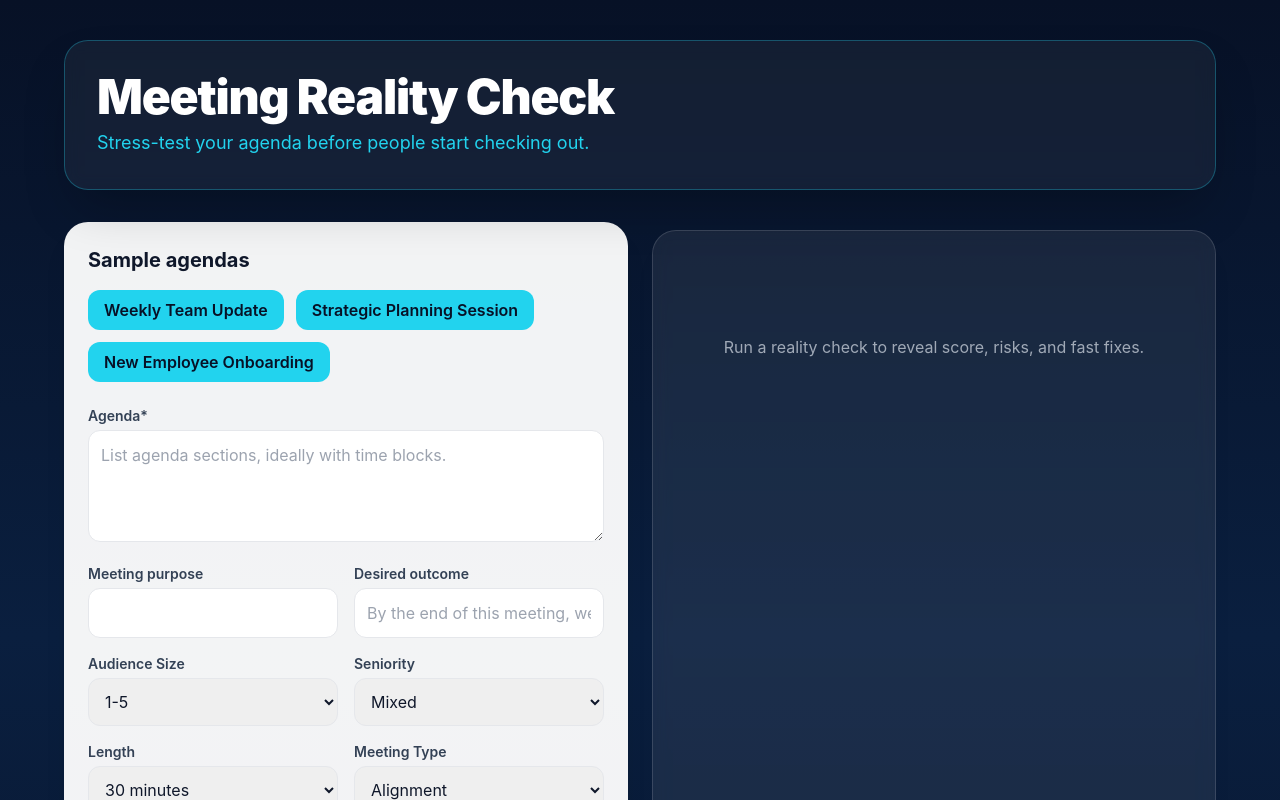
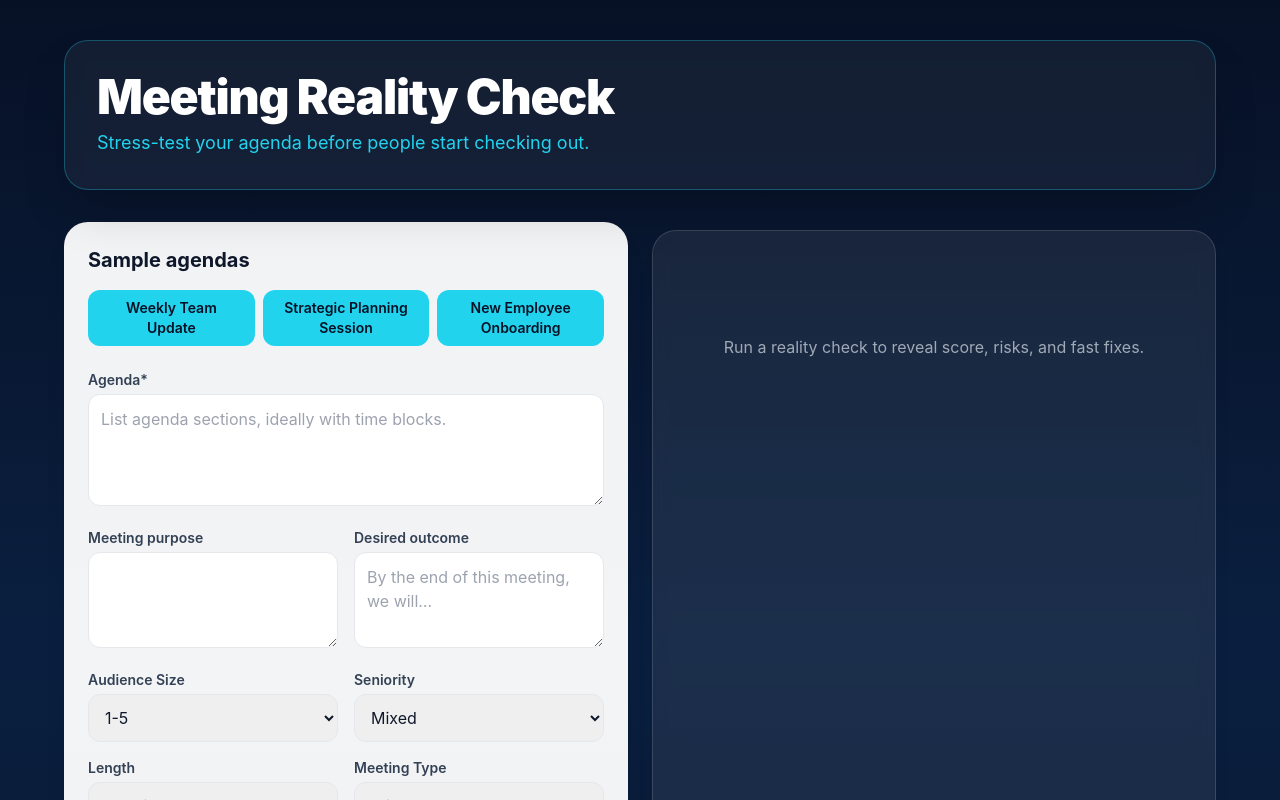
Before and after one commit to benjaparke/rate_my_meeting, a React (Vite) app: page / in a window 1280 px wide. Shown: the top 800 px of the page. Built offline with nearby package versions, Linux system fonts and the light colour scheme; the HTML template or start-up script is replaced by a standard one.

Commit message:
Adjust purpose/outcome inputs and sample agenda button layout

```diff
--- a/src/App.jsx
+++ b/src/App.jsx
@@ -188,9 +188,9 @@ const riskColor = useMemo(() => {
         <section className="grid gap-6 lg:grid-cols-2">
           <div className="rounded-3xl bg-white/95 p-6 text-slate-900 shadow-xl">
             <h2 className="text-xl font-bold">Sample agendas</h2>
-            <div className="mt-4 flex flex-wrap gap-3">
+            <div className="mt-4 flex flex-wrap gap-2 lg:flex-nowrap">
               {Object.entries(sampleAgendas).map(([key, sample]) => (
-                <button key={key} onClick={() => setForm(sample.data)} className="rounded-xl bg-teal px-4 py-2 font-semibold text-navy transition hover:scale-[1.02] hover:bg-cyan-300">
+                <button key={key} onClick={() => setForm(sample.data)} className="rounded-xl bg-teal px-3 py-2 text-sm font-semibold text-navy transition hover:scale-[1.02] hover:bg-cyan-300 lg:flex-1">
                   {sample.title}
                 </button>
               ))}
@@ -199,8 +199,8 @@ const riskColor = useMemo(() => {
             <div className="mt-6 space-y-4">
               <Field label="Agenda*"><textarea value={form.agenda} onChange={(e) => setForm({ ...form, agenda: e.target.value })} placeholder="List agenda sections, ideally with time blocks." className="h-28 w-full rounded-xl border p-3" /></Field>
               <DoubleRow>
-                <Field label="Meeting purpose"><input value={form.purpose} onChange={(e) => setForm({ ...form, purpose: e.target.value })} className="w-full rounded-xl border p-3" /></Field>
-                <Field label="Desired outcome"><input value={form.outcome} onChange={(e) => setForm({ ...form, outcome: e.target.value })} placeholder="By the end of this meeting, we will…" className="w-full rounded-xl border p-3" /></Field>
+                <Field label="Meeting purpose"><textarea value={form.purpose} onChange={(e) => setForm({ ...form, purpose: e.target.value })} className="h-24 w-full resize-y overflow-y-auto rounded-xl border p-3" /></Field>
+                <Field label="Desired outcome"><textarea value={form.outcome} onChange={(e) => setForm({ ...form, outcome: e.target.value })} placeholder="By the end of this meeting, we will…" className="h-24 w-full resize-y overflow-y-auto rounded-xl border p-3" /></Field>
               </DoubleRow>
               <FormSelects form={form} setForm={setForm} />
 
```
